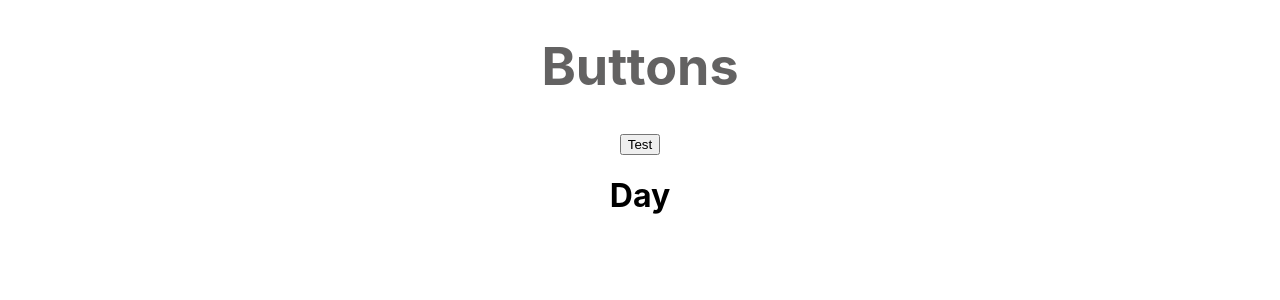
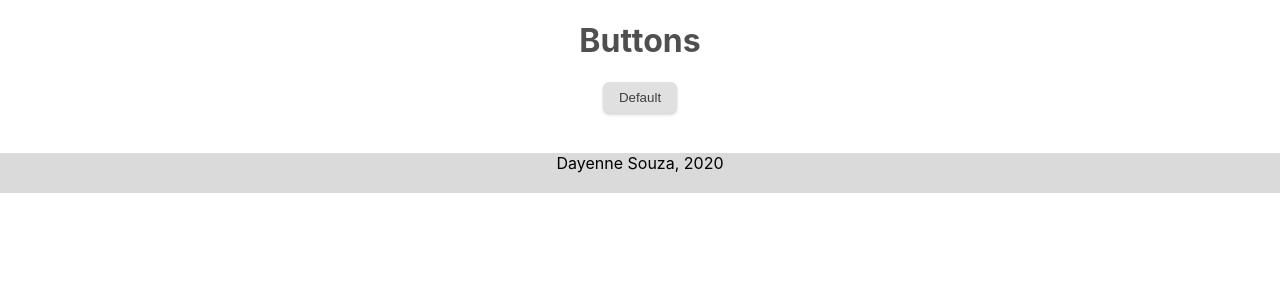
Before and after one commit to dayesouza/react-components, a React (Create React App) app: page / in a window 1280 px wide. Shown: the top 300 px of the page. Built offline with nearby package versions, Linux system fonts and the light colour scheme.

Commit message:
default button and readme

```diff
--- a/package.json
+++ b/package.json
@@ -6,7 +6,6 @@
     "@testing-library/jest-dom": "^4.2.4",
     "@testing-library/react": "^9.5.0",
     "@testing-library/user-event": "^7.2.1",
-    "material-design-icons": "^3.0.1",
     "node-sass": "^4.14.1",
     "react": "^16.13.1",
     "react-dom": "^16.13.1",
--- a/src/App.js
+++ b/src/App.js
@@ -4,17 +4,22 @@ import Button from "./components/Button/Button";
 
 function App() {
   return (
-    <div className="App">
-      <header className="App-header">
-        <h1>Buttons</h1>
-      </header>
-      <div>
-        <Button />
+    <>
+      <div className="App">
+        <header className="App-header">
+          <h1>Buttons</h1>
+        </header>
+        <div className="buttons">
+          <div>
+            <Button>Default</Button>
+          </div>
+        </div>
       </div>
+
       <footer>
-        <h1>Day</h1>
+        <span>Dayenne Souza, 2020</span>
       </footer>
-    </div>
+    </>
   );
 }
 
--- a/src/App.scss
+++ b/src/App.scss
@@ -2,15 +2,22 @@
 
 .App {
   text-align: center;
+  margin-bottom: 2.5em;
 }
 
 .App-header {
-  /* background-color: #282c34; */
-  /* min-height: 100vh; */
   display: flex;
   flex-direction: column;
   align-items: center;
   justify-content: center;
-  font-size: calc(10px + 2vmin);
-  color: $text-grey;
+  color: $text-dark;
 }
+
+footer {
+  height: 2.5em;
+  bottom: 0;
+  width: 100%;
+  background-color: $bg-grey;
+  color: black;
+  text-align: center;
+}
--- a/src/colors.scss
+++ b/src/colors.scss
@@ -1 +1,6 @@
-$text-grey: #636262;
+$text-dark: #4f4f4f;
+$button-dark-text: #3f3f3f;
+$bg-grey: #dadada;
+
+$button-default: #e0e0e0;
+$button-default-hover: #aeaeae;
--- a/src/components/Button/Button.js
+++ b/src/components/Button/Button.js
@@ -1,5 +1,6 @@
 import React from "react";
+import "./Button.scss";
 
-export default function Button() {
-  return <button>Test</button>;
+export default function Button(props) {
+  return <button>{props.children}</button>;
 }
--- /dev/null
+++ b/src/components/Button/Button.scss
@@ -0,0 +1,16 @@
+@import "../../colors.scss";
+
+button {
+  padding: 8px 16px 8px 16px;
+  border-radius: 6px;
+  background-color: $button-default;
+  border: unset;
+  cursor: pointer;
+  box-shadow: 0px 2px 3px rgba(51, 51, 51, 0.2);
+  color: $button-dark-text;
+
+  &:hover,
+  &:focus {
+    background-color: $button-default-hover;
+  }
+}
```
Also changed, not shown: 2 other files (tests, documents, lock files or other folders).
